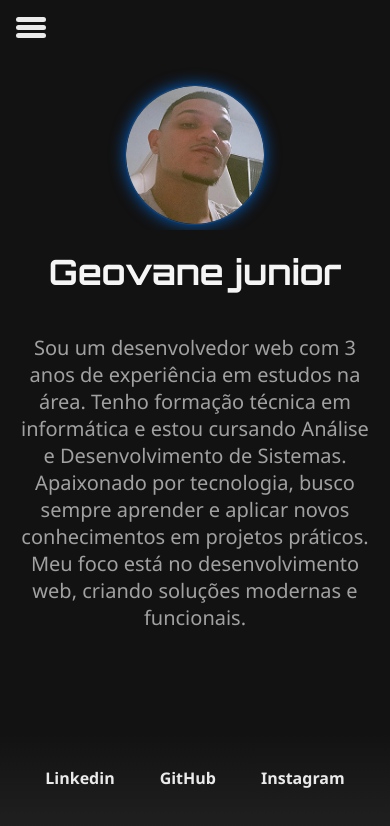
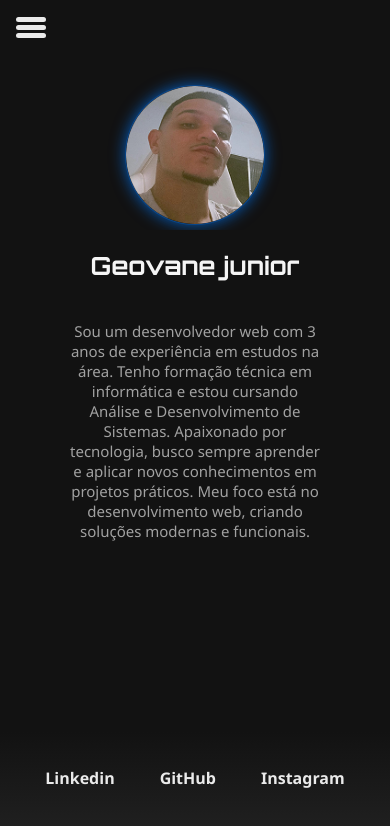
Before and after one commit to Geovanej7/Angular_MeuPortifolio, an Angular app: page /sobre in a window 390 px wide. Shown: the top 826 px of the page. Built offline with nearby package versions, Linux system fonts and the light colour scheme.

Commit message:
update components  mobile

```diff
--- a/src/app/components/carousel/carousel.component.css
+++ b/src/app/components/carousel/carousel.component.css
@@ -46,21 +46,3 @@
   .active {
     background:  #3b82f6;;
   }
-
-  @media (max-width: 768px){
-    .carousel-container {
-      margin-top: 40px;
-      width: 300px;
-    }
-    .carousel {
-      display: none; /* Esconde o carousel normal */
-    }
-
-    .carousel__mobile {
-      display: flex; /* Mostra o carousel mobile */
-    }
-
-    .indicators {
-      margin-top: 30px;
-    }
-  }
--- a/src/app/components/carousel/carousel.component.ts
+++ b/src/app/components/carousel/carousel.component.ts
@@ -7,7 +7,7 @@ import { CardComponent } from '../card/card.component'
   standalone: true,
   imports: [CommonModule, CardComponent],
   templateUrl: './carousel.component.html',
-  styleUrl: './carousel.component.css'
+  styleUrls: ['./carousel.component.css','carousel.mobile.component.css']
 })
 export class CarouselComponent {
 
--- /dev/null
+++ b/src/app/components/carousel/carousel.mobile.component.css
@@ -0,0 +1,17 @@
+@media (max-width: 768px){
+    .carousel-container {
+      margin-top: 20px;
+      width: 300px;
+    }
+    .carousel {
+      display: none; /* Esconde o carousel normal */
+    }
+
+    .carousel__mobile {
+      display: flex; /* Mostra o carousel mobile */
+    }
+
+    .indicators {
+      margin-top: 30px;
+    }
+  }
--- a/src/app/components/menu/menu.mobile.component.css
+++ b/src/app/components/menu/menu.mobile.component.css
@@ -37,11 +37,12 @@
       opacity: 0;
       visibility: hidden;
       transition: opacity 0.3s ease, visibility 0s 0.3s;
+
     }
 
     .container__menu-bar > ul.show {
       display: flex;
-      text-align: center;
+      text-align: start;
       justify-content: center;
       background-color: #1E1E1E;
       opacity: 1;
@@ -77,7 +78,7 @@
     }
 
     .close__menu:hover {
-      color: red;
+      color: rgba(255, 0, 0, 0.671);
     }
 
 }
--- a/src/app/components/title/title.mobile.component.css
+++ b/src/app/components/title/title.mobile.component.css
@@ -1,9 +1,11 @@
 
 @media (max-width: 768px) {
+
     .container__title > h1 {
         font-size: 2rem;
     }
     .container__title > span{
         font-size: 0.6rem;
     }
+
 }
--- a/src/app/pages/home-page/home/home.component.css
+++ b/src/app/pages/home-page/home/home.component.css
@@ -4,4 +4,5 @@
     flex-direction: column;
     align-items: center;
     gap: 25px;
+    margin-top: 40px;
 }
--- a/src/app/pages/sobre-page/sobre/sobre.mobile.component.css
+++ b/src/app/pages/sobre-page/sobre/sobre.mobile.component.css
@@ -3,7 +3,11 @@
     h1{
         font-family: 'Orbitron';
         color: #F5F5F5;
-        font-size: 35px;
+        font-size: 25px;
+    }
+    p{
+
+        font-size: 15px;
     }
 
     .container__sobre{
@@ -11,7 +15,7 @@
         flex-direction: column;
         align-items: center;
         text-align: center;
-        max-width: 400px;
+        max-width: 250px;
 
     }
     .container{
```
